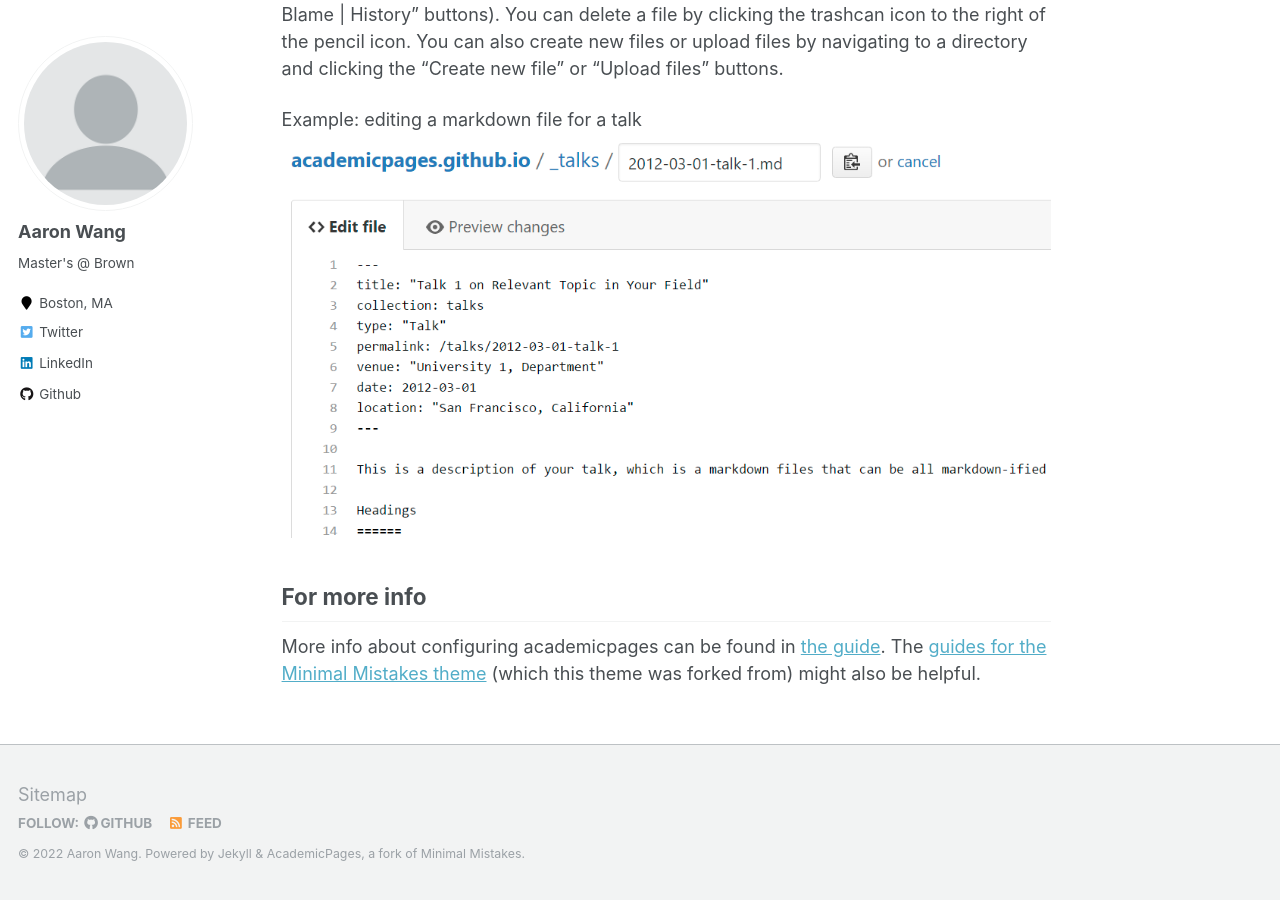
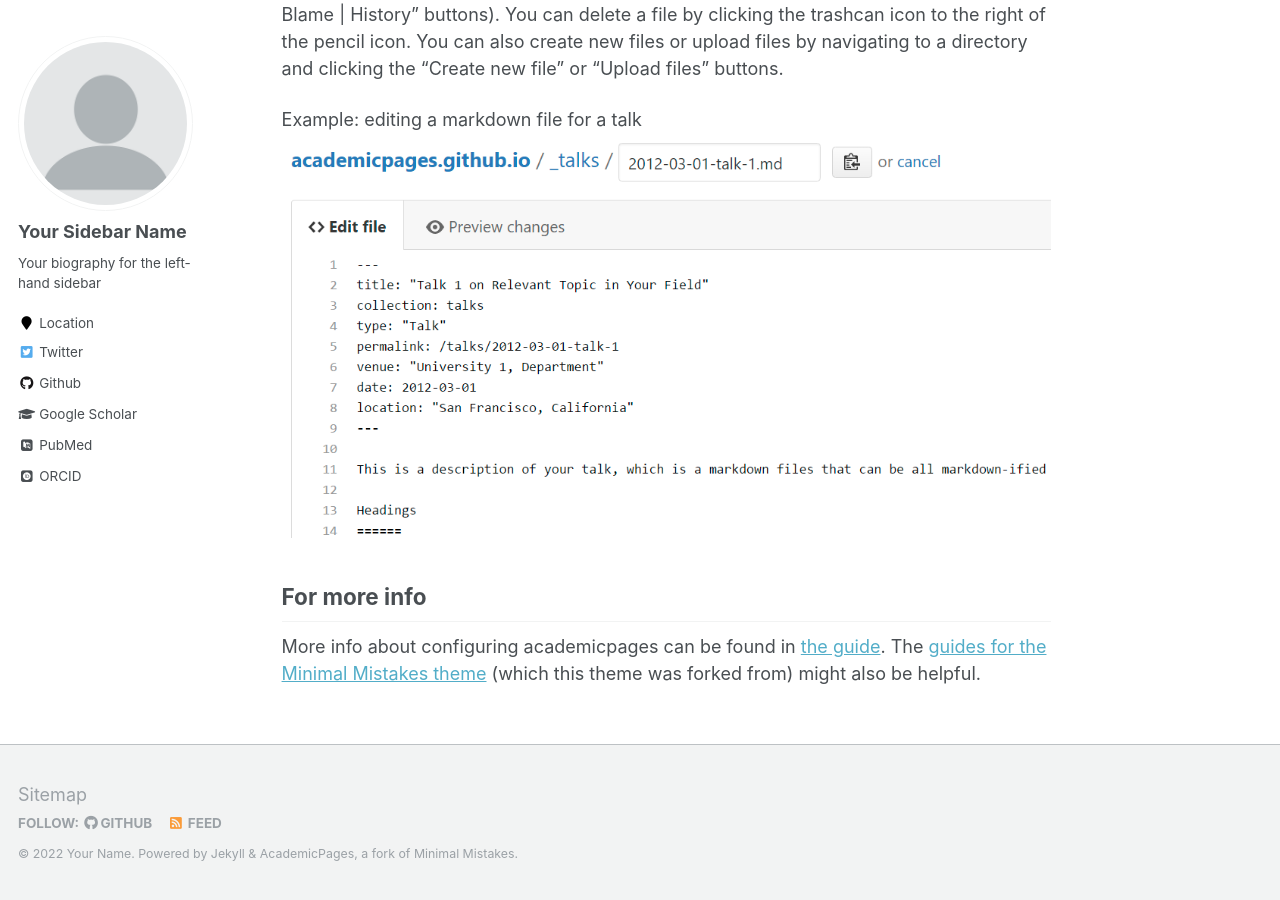
Before and after one commit to aaronwangj/academicpages, a Jekyll site: the page built from _pages/about.md, in a window 1280 px wide and 900 px high, scrolled down 2463 px. Built offline with Jekyll 4.4.1, drawn with Linux system fonts in a browser that asks for light colours; some web fonts are replaced; some of the changed text lies outside the part shown.

Commit message:
Revert "Update _config.yml"
This reverts commit c71cb083d8ca4c4033172b802a731f77e4847edb.

```diff
--- a/_config.yml
+++ b/_config.yml
@@ -7,13 +7,13 @@
 
 # Site Settings
 locale                   : "en-US"
-title                    : "Aaron Wang"
+title                    : "Your Name / Site Title"
 title_separator          : "-"
-name                     : &name "Aaron Wang"
+name                     : &name "Your Name"
 description              : &description "personal description"
-url                      : https://aaronwangj.github.io # the base hostname & protocol for your site e.g. "https://mmistakes.github.io"
+url                      : https://academicpages.github.io # the base hostname & protocol for your site e.g. "https://mmistakes.github.io"
 baseurl                  : "" # the subpath of your site, e.g. "/blog"
-repository               : "aaronwangj/aaronwangj.github.io"
+repository               : "academicpages/academicpages.github.io"
 teaser                   :  # filename of teaser fallback teaser image placed in /images/, .e.g. "500x300.png"
 breadcrumbs              : false # true, false (default)
 words_per_minute         : 160
@@ -80,13 +80,13 @@ analytics:
 
 # Site Author
 author:
-  name             : "Aaron Wang"
+  name             : "Your Sidebar Name"
   avatar           : "profile.png"
-  bio              : "Master's @ Brown"
-  location         : "Boston, MA"
+  bio              : "Your biography for the left-hand sidebar"
+  location         : "Location"
   employer         :
-  pubmed           : #"https://www.ncbi.nlm.nih.gov/pubmed/?term=john+snow"
-  googlescholar    : #"http://yourfullgooglescholarurl.com"
+  pubmed           : "https://www.ncbi.nlm.nih.gov/pubmed/?term=john+snow"
+  googlescholar    : "http://yourfullgooglescholarurl.com"
   email            :
   researchgate     :  # example: "https://www.researchgate.net/profile/yourprofile"
   uri              :
@@ -96,14 +96,14 @@ author:
   flickr           :
   facebook         :
   foursquare       :
-  github           : "aaronwangj"
+  github           : "academicpages"
   google_plus      :
   keybase          :
   instagram        :
   impactstory      : #"https://profiles.impactstory.org/u/xxxx-xxxx-xxxx-xxxx"
   lastfm           :
-  linkedin         : "aaronjwang"
-  orcid            : #"http://orcid.org/yourorcidurl"
+  linkedin         :
+  orcid            : "http://orcid.org/yourorcidurl"
   pinterest        :
   soundcloud       :
   stackoverflow    : # http://stackoverflow.com/users/123456/username
```
